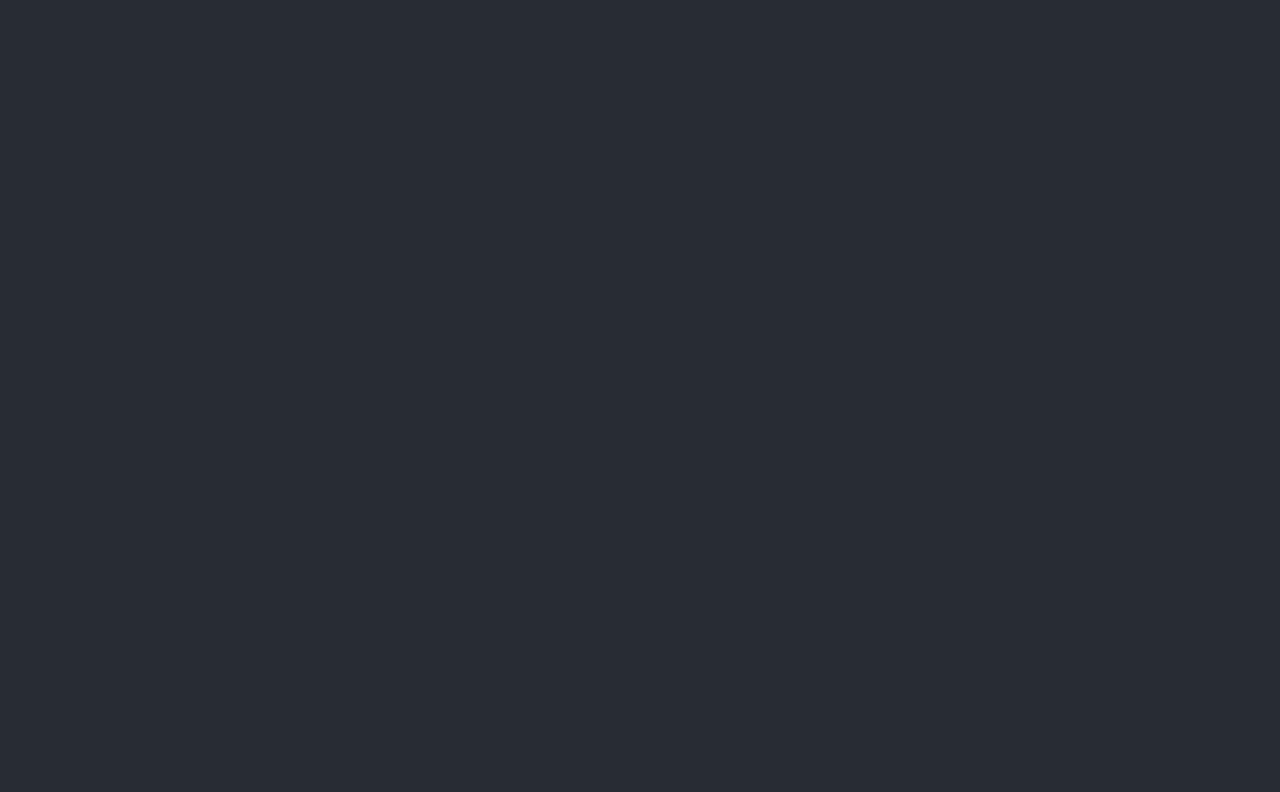
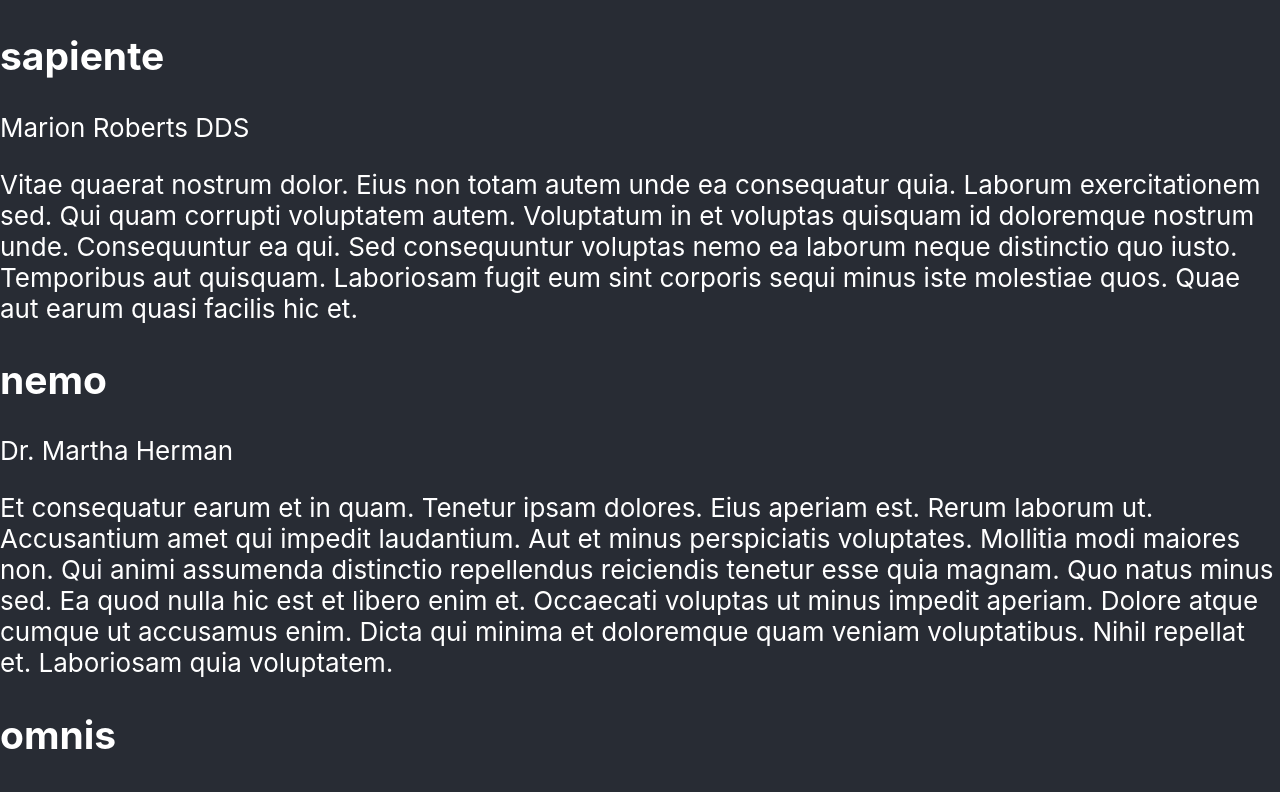
Before and after one commit to ClaytonStealth/fullstack-intro, a React (Create React App) app: page / in a window 1280 px wide. Shown: the top 792 px of the page. Built offline with nearby package versions, Linux system fonts and the light colour scheme; no server answers.

Commit message:
i think im done

```diff
--- a/src/App.js
+++ b/src/App.js
@@ -1,4 +1,7 @@
 import "./App.css";
+import React, { useState, useEffect } from "react";
+import BlogList from "./components/BlogList";
+import BlogListCard from "./components/BlogListCard";
 
 const sampleBlogs = [
   {
@@ -37,9 +40,25 @@ const sampleBlogs = [
     id: "5",
   },
 ];
+const urlEndpoint = process.env.REACT_APP_URL_ENDPOINT;
 
 const App = () => {
-  return <div className='App-header'></div>;
+  const sampleBlogsCopy = [...sampleBlogs];
+  const [blogs, setBlogs] = useState(sampleBlogsCopy);
+  useEffect(() => {
+    const fetchBlogs = async () => {
+      const result = await fetch(`${urlEndpoint}/blogs`);
+      const blogs = await result.json();
+      console.log(blogs);
+      setBlogs(blogs);
+    };
+    fetchBlogs();
+  }, []);
+  return (
+    <div className='App-header'>
+      <BlogList blogs={blogs} />
+    </div>
+  );
 };
 
 export default App;
--- /dev/null
+++ b/src/components/BlogList.js
@@ -0,0 +1,14 @@
+import BlogListCard from "./BlogListCard";
+
+const BlogList = (props) => {
+  const { blogs } = props;
+  return (
+    <div>
+      {blogs.map((blog, index) => {
+        return <BlogListCard blog={blog} key={index} />;
+      })}
+    </div>
+  );
+};
+
+export default BlogList;
--- /dev/null
+++ b/src/components/BlogListCard.js
@@ -0,0 +1,13 @@
+const BlogListCard = (props) => {
+  const { blog } = props;
+
+  return (
+    <div>
+      <h2>{blog.title}</h2>
+      <p>{blog.author}</p>
+      <p>{blog.text}</p>
+    </div>
+  );
+};
+
+export default BlogListCard;
```
Also changed, not shown: 1 other file (tests, documents, lock files or other folders).
